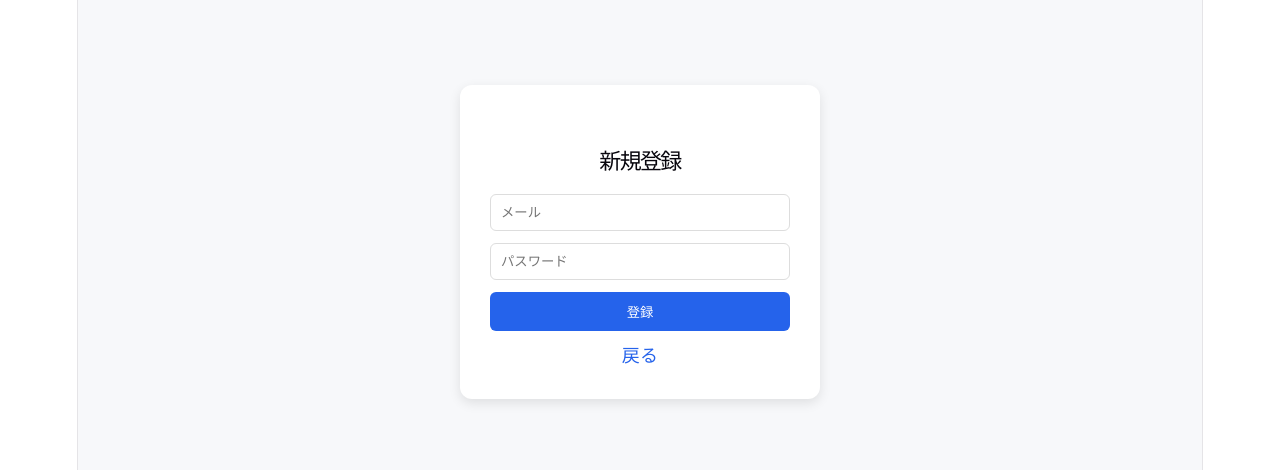
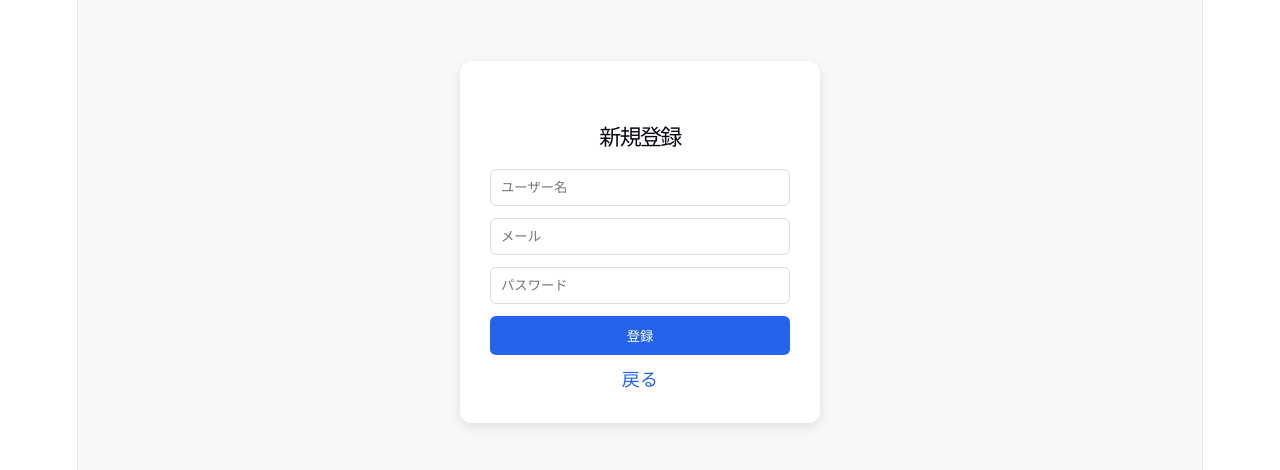
Before and after one commit to tokoMatsubara/Nippo_group7, a React app in the folder frontend/: page /register in a window 1280 px wide. Shown: the part 158-628 px from the top of the page. Built offline with nearby package versions, Linux system fonts and the light colour scheme; the HTML template or start-up script is replaced by a standard one.

Commit message:
ユーザー名の記入欄を追加しました。

```diff
--- a/frontend/src/pages/Register.jsx
+++ b/frontend/src/pages/Register.jsx
@@ -3,6 +3,7 @@ import React, { useState } from "react";
 import { Link } from "react-router-dom";
 
 export default function Register() {
+    const [username, setUsername] = useState("");
     const [emailaddress, setEmail] = useState("");
     const [password, setPassword] = useState("");
 
@@ -16,13 +17,13 @@ export default function Register() {
                     "Content-Type": "application/json"
                 },
                 body: JSON.stringify({
-                    user_name: "新規ユーザー",
+                    user_name: username,
                     mail_address: emailaddress,
                     password: password
                 })
             });
 
-            if(!res.ok){
+            if (!res.ok) {
                 const errorData = await res.json().catch(() => ({}));
                 alert(errorData.message || "登録に失敗しました");
                 return;
@@ -48,6 +49,13 @@ export default function Register() {
                 <h1 className="registerTitle">新規登録</h1>
 
                 <form className="registerForm" onSubmit={handleSubmit}>
+
+                    <input
+                        className="registerInput"
+                        placeholder="ユーザー名"
+                        value={username}
+                        onChange={(e) => setUsername(e.target.value)}
+                    />
 
                     <input
                         className="registerInput"
```
